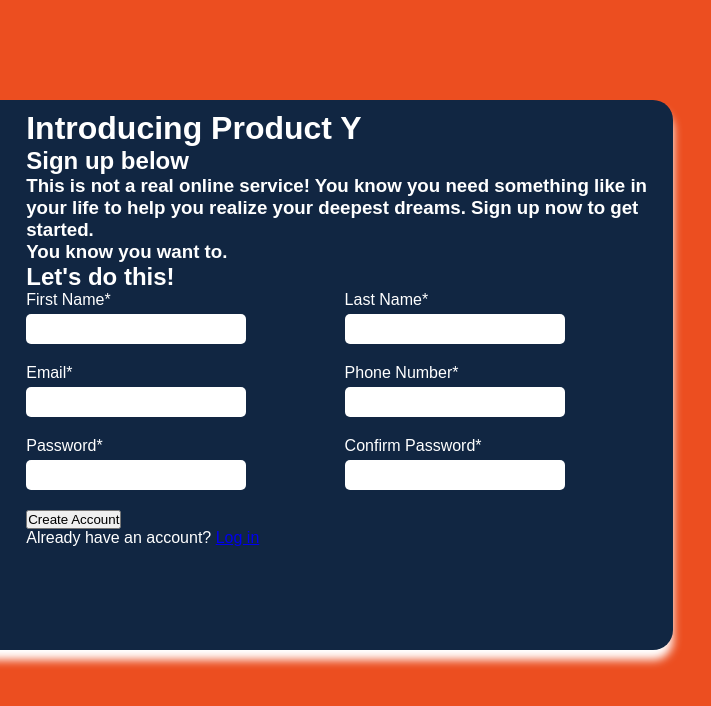
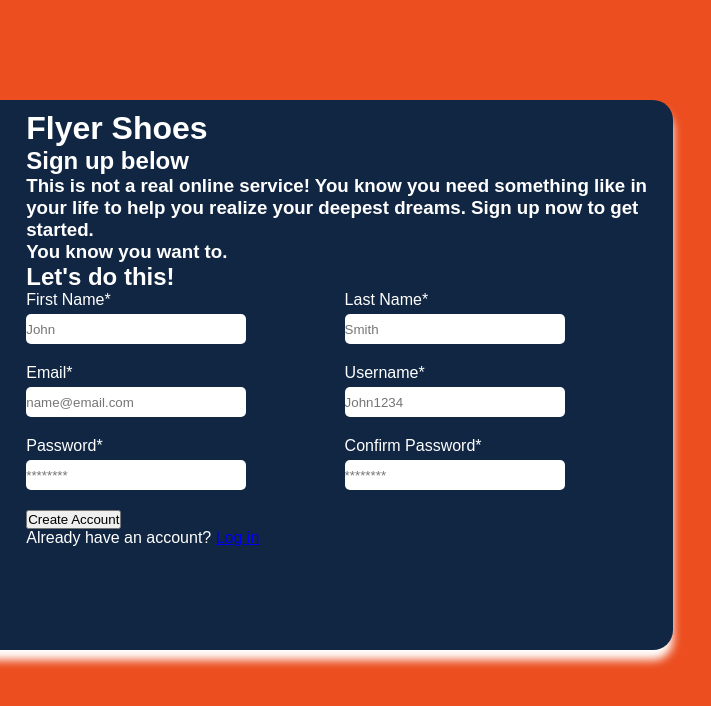
Before and after one commit to JuanHundred/sign-up-form, a plain HTML site: page index.html in a window 1280 px wide. Shown: the full height of the page, 467-1178 px from the left. Drawn offline with Linux system fonts and the light colour scheme.

Commit message:
Add placeholders and requirments

```diff
--- a/index.html
+++ b/index.html
@@ -13,7 +13,7 @@
             <img src="images/sneakers-unsplash.jpeg" alt="">
         </div>
         <div id="right-side">
-            <h1>Introducing Product Y</h1>
+            <h1>Flyer Shoes</h1>
             <h2>Sign up below</h2>
             <h3>This is not a real online service! You know you need something like in your life to help you realize your deepest dreams. Sign up now to get started.</h3>
             <h3>You know you want to.</h3>
@@ -22,27 +22,27 @@
                 <section id="user-info">
                     <label for="first_name">
                         <span>First Name*</span>
-                        <input type="text" name="first_name" id="first_name">
+                        <input type="text" name="first_name" id="first_name" placeholder="John" required>
                     </label>
                     <label for="last_name">
                         <span>Last Name*</span>
-                        <input type="text" name="last_name" id="last_name">
+                        <input type="text" name="last_name" id="last_name" placeholder="Smith" required>
                     </label>
                     <label for="email">
                         <span>Email*</span>
-                        <input type="email" name="email" id="email">
+                        <input type="email" name="email" id="email" placeholder="name@email.com" required>
                     </label>
-                    <label for="phone">
-                        <span>Phone Number*</span>
-                        <input type="tel" name="phone" id="phone">
+                    <label for="username">
+                        <span>Username*</span>
+                        <input type="text" name="username" id="username" placeholder="John1234" required>
                     </label>
                     <label for="password">
                         <span>Password*</span>
-                        <input type="password" name="password" id="password">
+                        <input type="password" name="password" id="password" placeholder="********" minlength="8" required>
                     </label>
                     <label for="confirm_password">
                         <span>Confirm Password*</span>
-                        <input type="password" name="confirm_password" id="confirm_password">
+                        <input type="password" name="confirm_password" id="confirm_password" placeholder="********"  minlength="8" required>
                     </label>
                 </section>
                 <button type="submit">Create Account</button>
```
